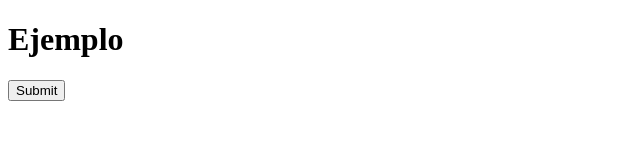
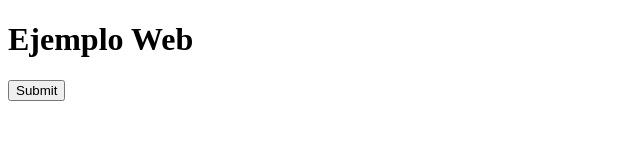
Before and after one commit to juancho68/java23559.github.io, a plain HTML site: page index.html in a window 1280 px wide. Shown: the whole page, without its empty margins (0-640 px from the left). Drawn offline with Linux system fonts and the light colour scheme.

Commit message:
Update index.html

```diff
--- a/index.html
+++ b/index.html
@@ -9,7 +9,7 @@
     <!--
 
     -->
-    <h1>Ejemplo</h1>
+    <h1>Ejemplo Web</h1>
     <input type="submit" name="nombre">
 </body>
 </html>
```
